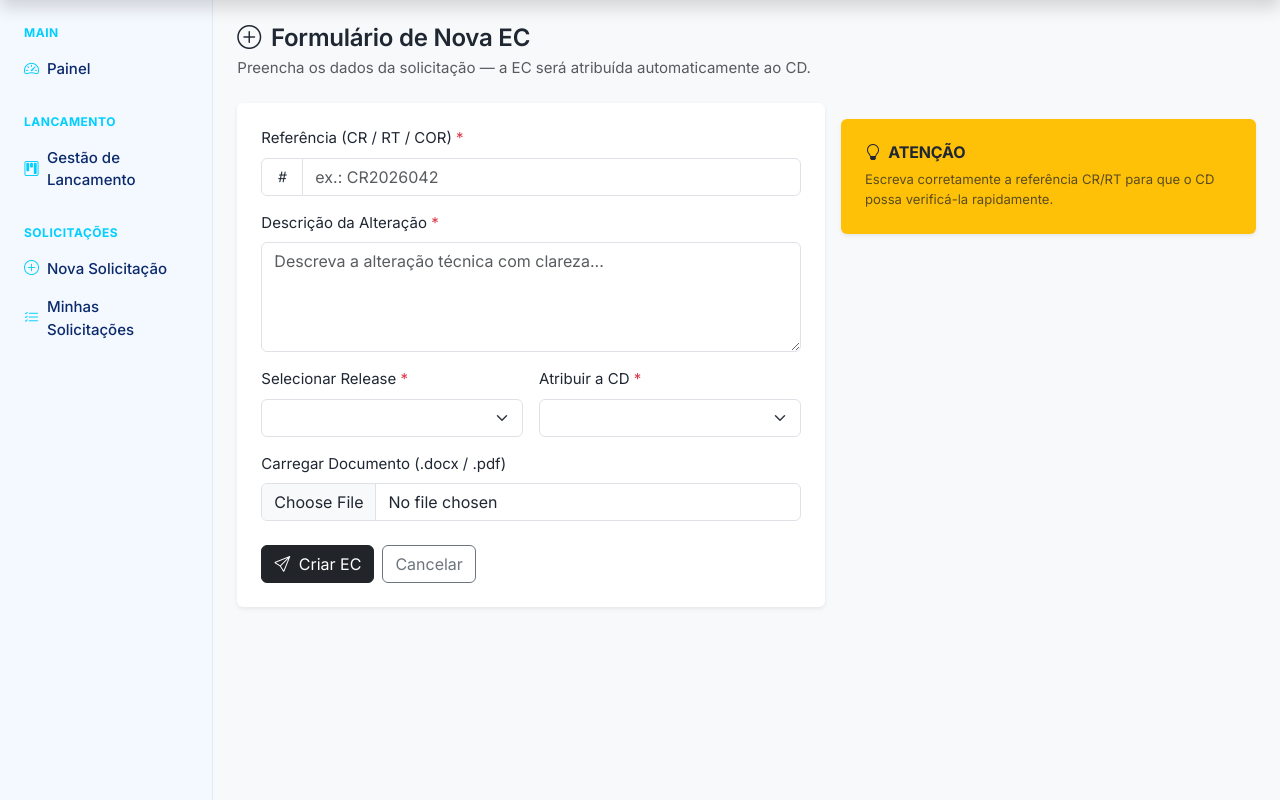
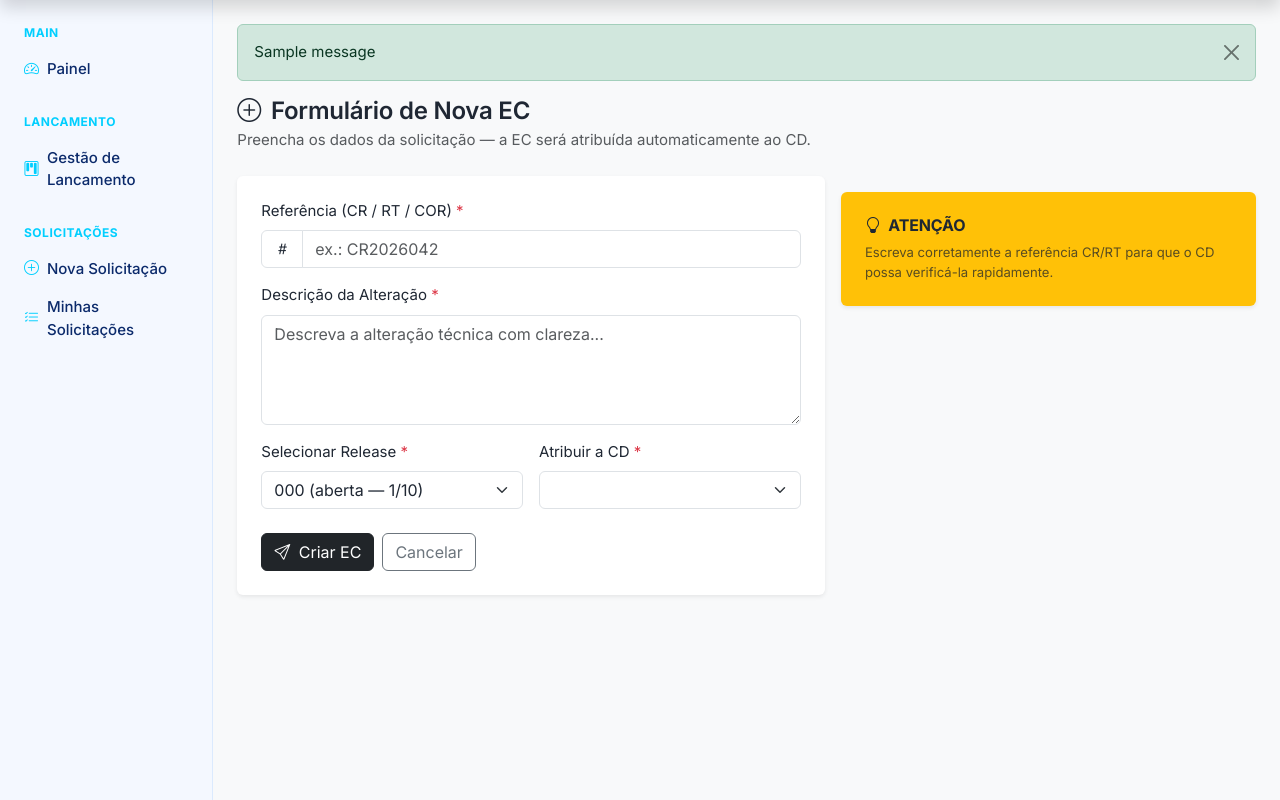
Before and after one commit to Noro18/EC-Backlog, a Django app: page /backlog/new_ec/ in a window 1280 px wide. Shown: the part 106-906 px from the top of the page. Run offline with Django 5.2, Linux system fonts and the light colour scheme; a user stored in the database is signed in; tables that the repository leaves empty hold one stand-in row (values such as "Sample post"); one stand-in notice (Sample message) is shown; lists and menus that the app fills with data are empty; some libraries are stand-ins or nearby versions.

Commit message:
feat(templates): render ECCreateForm fields with original layout, add messages block (Decision 4)

```diff
--- a/templates/backlog/ec_form.html
+++ b/templates/backlog/ec_form.html
@@ -16,46 +16,33 @@
       <form method="post" enctype="multipart/form-data">
         {% csrf_token %}
         <div class="mb-3">
-          <label class="form-label">Referência (CR / RT / COR) <span class="text-danger">*</span></label>
+          <label class="form-label" for="{{ form.reference.id_for_label }}">Referência (CR / RT / COR) <span class="text-danger">*</span></label>
           <div class="input-group">
             <span class="input-group-text bg-white"><i class="bi bi-hash"></i></span>
-            <input type="text" name="reference" class="form-control" placeholder="ex.: CR2026042" required>
+            {{ form.reference }}
           </div>
+          {% for error in form.reference.errors %}<div class="text-danger small mt-1">{{ error }}</div>{% endfor %}
         </div>
         <div class="mb-3">
-          <label class="form-label">Descrição da Alteração <span class="text-danger">*</span></label>
-          <textarea name="description" class="form-control" rows="4" placeholder="Descreva a alteração técnica com clareza..." required></textarea>
+          <label class="form-label" for="{{ form.description.id_for_label }}">Descrição da Alteração <span class="text-danger">*</span></label>
+          {{ form.description }}
+          {% for error in form.description.errors %}<div class="text-danger small mt-1">{{ error }}</div>{% endfor %}
         </div>
         <div class="row g-3">
           <div class="col-md-6">
-            <label class="form-label">Selecionar Release <span class="text-danger">*</span></label>
-            <select name="release" class="form-select" required>
-              {% for r in releases %}
-                {% if r.is_full %}
-                <option value="{{ r.id }}" disabled>{{ r.release_code }} — Lotado ({{ r.ecs.count }}/{{ r.capacity }})</option>
-                {% else %}
-                <option value="{{ r.id }}">{{ r.release_code }} (aberta — {{ r.ecs.count }}/{{ r.capacity }})</option>
-                {% endif %}
-              {% empty %}
-                <option value="" disabled>Não há releases abertas</option>
-              {% endfor %}
-            </select>
+            <label class="form-label" for="{{ form.release.id_for_label }}">Selecionar Release <span class="text-danger">*</span></label>
+            {{ form.release }}
+            {% for error in form.release.errors %}<div class="text-danger small mt-1">{{ error }}</div>{% endfor %}
           </div>
           <div class="col-md-6">
-            <label class="form-label">Atribuir a CD <span class="text-danger">*</span></label>
-            <select name="responsible_cd" class="form-select" required>
-              {% for r in reviewers %}
-                <option value="{{ r.id }}">{{ r.get_full_name|default:r.username }} ({{ r.username }})</option>
-              {% empty %}
-                <option value="" disabled>Não há CDs disponíveis</option>
-              {% endfor %}
-            </select>
+            <label class="form-label" for="{{ form.responsible_cd.id_for_label }}">Atribuir a CD <span class="text-danger">*</span></label>
+            {{ form.responsible_cd }}
+            {% for error in form.responsible_cd.errors %}<div class="text-danger small mt-1">{{ error }}</div>{% endfor %}
           </div>
         </div>
-        <div class="mb-3 mt-3">
-          <label class="form-label">Carregar Documento (.docx / .pdf)</label>
-          <input type="file" name="document" class="form-control" accept=".docx,.pdf">
-        </div>
+        {% if form.non_field_errors %}
+          <div class="text-danger small mt-3">{% for error in form.non_field_errors %}<div>{{ error }}</div>{% endfor %}</div>
+        {% endif %}
         <div class="d-flex gap-2 mt-4">
           <button type="submit" class="btn btn-dark"><i class="bi bi-send me-1"></i> Criar EC</button>
           <a href="{% url 'backlog:ec_list' %}" class="btn btn-outline-secondary">Cancelar</a>
--- a/templates/base.html
+++ b/templates/base.html
@@ -74,6 +74,14 @@
         </aside>
 
         <main class="flex-grow-1 p-4">
+            {% if messages %}
+                {% for message in messages %}
+                    <div class="alert alert-{% if message.tags == 'error' %}danger{% else %}{{ message.tags|default:'info' }}{% endif %} alert-dismissible fade show" role="alert">
+                        {{ message }}
+                        <button type="button" class="btn-close" data-bs-dismiss="alert"></button>
+                    </div>
+                {% endfor %}
+            {% endif %}
             {% block content %}{% endblock %}
         </main>
     </div>
```
